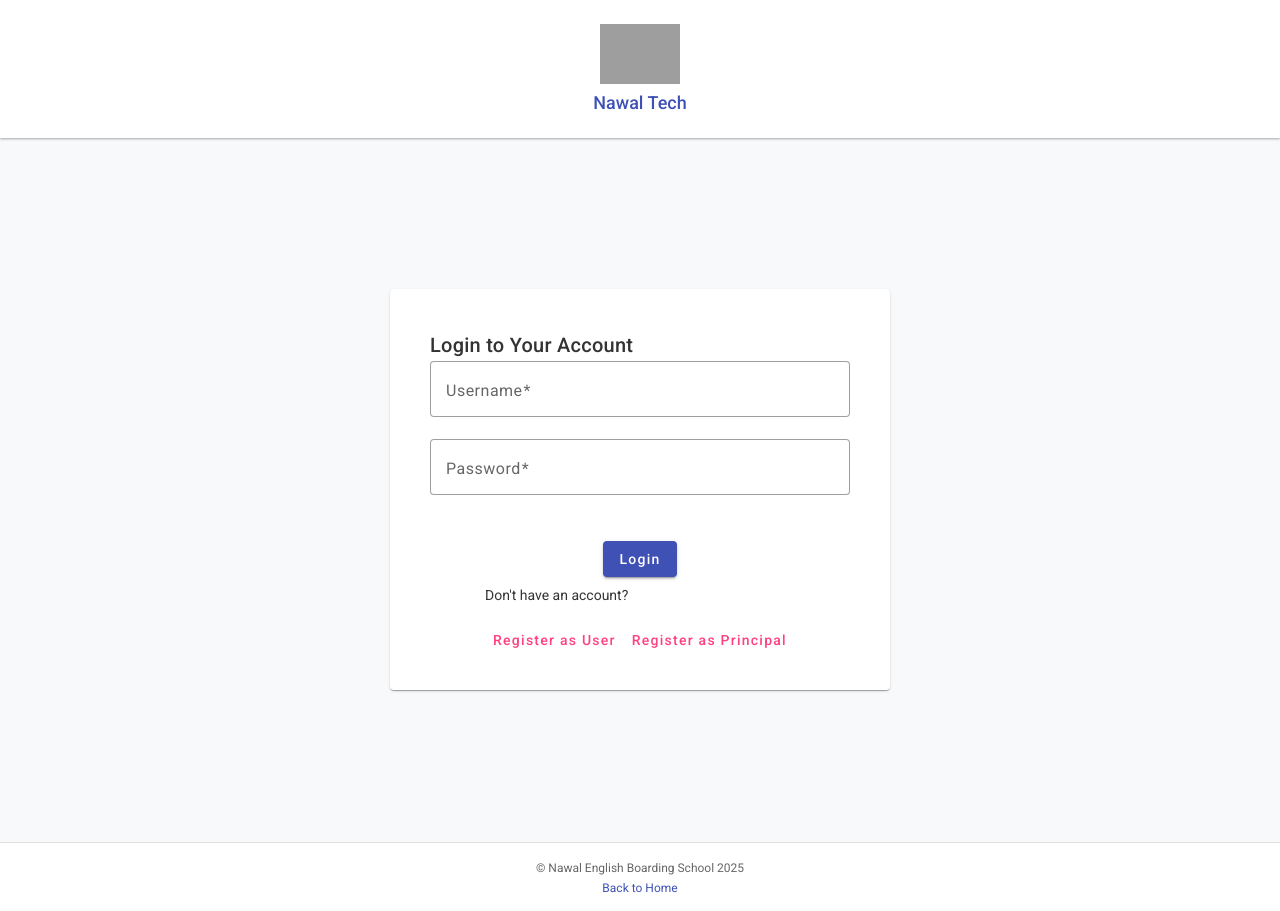
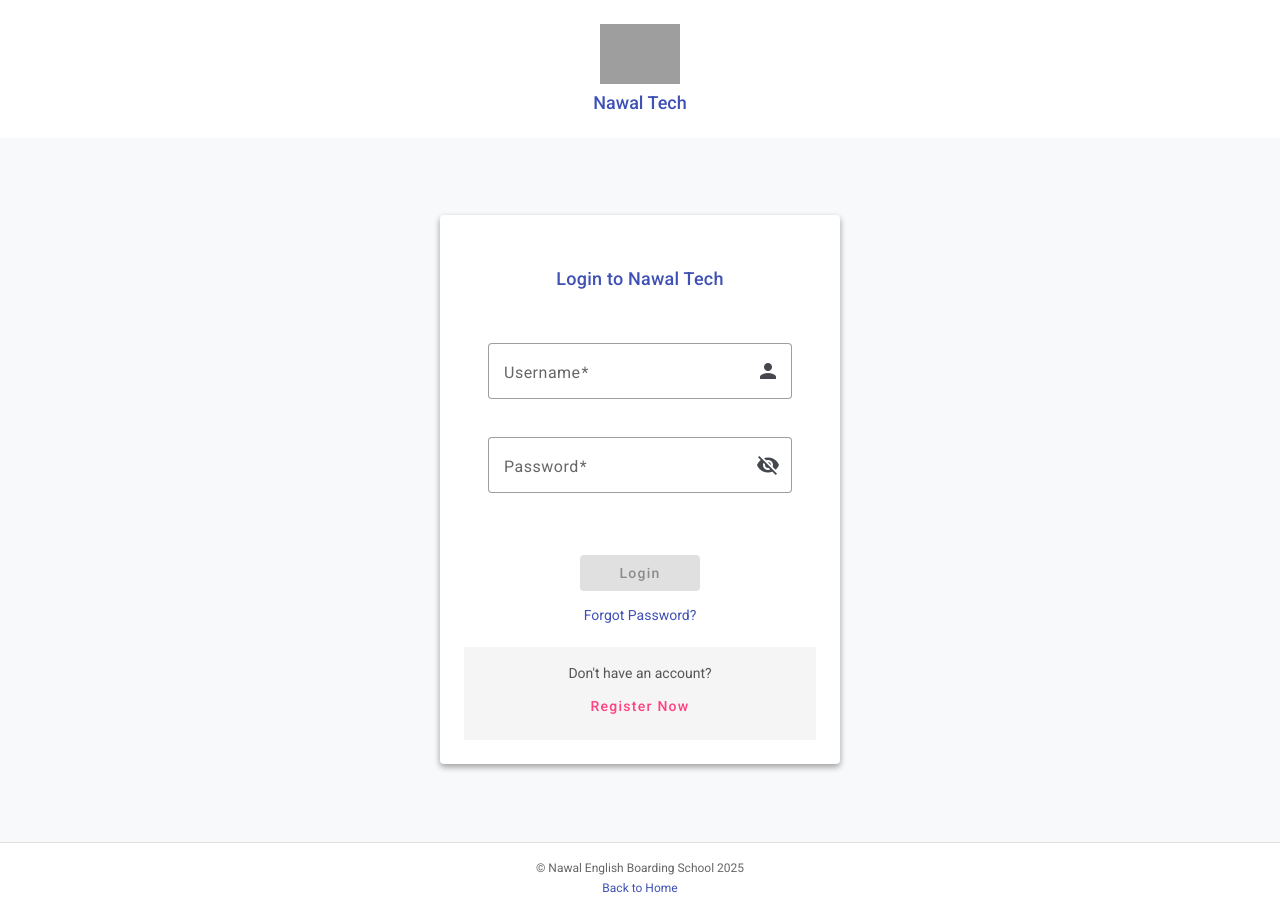
Before and after one commit to school-canvas/school-canvas-web, an Angular app: page /auth/login in a window 1280 px wide. Built offline with nearby package versions, Linux system fonts and the light colour scheme; grey boxes are pictures that could not be loaded.

Commit message:
Updated login component

```diff
--- a/src/app/features/auth/components/login/login.component.css
+++ b/src/app/features/auth/components/login/login.component.css
@@ -0,0 +1,80 @@
+/* src/app/features/auth/components/login/login.component.css */
+
+.login-container {
+    display: flex;
+    justify-content: center;
+    align-items: center;
+    min-height: calc(100vh - 160px);
+    padding: var(--spacing-xl);
+    background-color: #f8f9fa;
+  }
+
+  .login-card {
+    width: 100%;
+    max-width: 400px;
+    box-shadow: var(--shadow-md);
+  }
+
+  mat-card-header {
+    justify-content: center;
+    padding: var(--spacing-lg) 0;
+  }
+
+  mat-card-title {
+    font-size: var(--font-size-large);
+    text-align: center;
+    color: var(--primary-color);
+  }
+
+  mat-card-content {
+    padding: var(--spacing-lg);
+  }
+
+  form {
+    display: flex;
+    flex-direction: column;
+    gap: var(--spacing-md);
+  }
+
+  .full-width {
+    width: 100%;
+  }
+
+  .form-actions {
+    display: flex;
+    justify-content: center;
+    margin-top: var(--spacing-lg);
+  }
+
+  .form-actions button {
+    min-width: 120px;
+    display: flex;
+    align-items: center;
+    justify-content: center;
+  }
+
+  .forgot-password {
+    margin-top: var(--spacing-md);
+    text-align: center;
+  }
+
+  .card-actions {
+    display: flex;
+    flex-direction: column;
+    align-items: center;
+    padding: var(--spacing-md) 0;
+    background-color: #f5f5f5;
+  }
+
+  .card-actions p {
+    margin-bottom: var(--spacing-xs);
+    color: #555;
+  }
+
+  .loading-footer {
+    margin-top: var(--spacing-md);
+  }
+
+  mat-spinner {
+    margin-right: 8px;
+  }
--- a/src/app/features/auth/components/login/login.component.html
+++ b/src/app/features/auth/components/login/login.component.html
@@ -1,40 +1,53 @@
+
+
 <div class="login-container">
   <mat-card class="login-card">
     <mat-card-header>
-      <mat-card-title>Login to Your Account</mat-card-title>
+      <mat-card-title>Login to {{ appConfig.shortName }}</mat-card-title>
     </mat-card-header>
+
     <mat-card-content>
       <form [formGroup]="loginForm" (ngSubmit)="onSubmit()">
         <mat-form-field appearance="outline" class="full-width">
           <mat-label>Username</mat-label>
-          <input matInput formControlName="username" placeholder="Enter your username" required>
-          <mat-error *ngIf="f['username'].errors && f['username'].errors['required']">
+          <input matInput formControlName="username" placeholder="Enter your username">
+          <mat-icon matSuffix>person</mat-icon>
+          <mat-error *ngIf="loginForm.get('username')?.hasError('required')">
             Username is required
           </mat-error>
         </mat-form-field>
 
         <mat-form-field appearance="outline" class="full-width">
           <mat-label>Password</mat-label>
-          <input matInput formControlName="password" type="password" placeholder="Enter your password" required>
-          <mat-error *ngIf="f['password'].errors && f['password'].errors['required']">
+          <input matInput [type]="hidePassword ? 'password' : 'text'" formControlName="password" placeholder="Enter your password">
+          <button type="button" mat-icon-button matSuffix (click)="hidePassword = !hidePassword">
+            <mat-icon>{{ hidePassword ? 'visibility_off' : 'visibility' }}</mat-icon>
+          </button>
+          <mat-error *ngIf="loginForm.get('password')?.hasError('required')">
             Password is required
           </mat-error>
         </mat-form-field>
 
-        <div class="button-container">
-          <button mat-raised-button color="primary" type="submit" [disabled]="loading">
-            <mat-spinner *ngIf="loading" diameter="20" class="spinner"></mat-spinner>
-            <span *ngIf="!loading">Login</span>
+        <div class="form-actions">
+          <button type="submit" mat-raised-button color="primary" [disabled]="loginForm.invalid || isLoading">
+            <mat-spinner diameter="20" *ngIf="isLoading"></mat-spinner>
+            <span *ngIf="!isLoading">Login</span>
           </button>
         </div>
       </form>
+
+      <div class="forgot-password">
+        <a routerLink="/auth/forgot-password">Forgot Password?</a>
+      </div>
     </mat-card-content>
+
     <mat-card-actions class="card-actions">
-      <div class="registration-links">
-        <p>Don't have an account?</p>
-        <a routerLink="/auth/register/user" mat-button color="accent">Register as User</a>
-        <a routerLink="/auth/register/principal" mat-button color="accent">Register as Principal</a>
-      </div>
+      <p>Don't have an account?</p>
+      <a mat-button color="accent" routerLink="/auth/register-user">Register Now</a>
     </mat-card-actions>
+
+    <mat-card-footer *ngIf="isLoading" class="loading-footer">
+      <mat-progress-bar mode="indeterminate"></mat-progress-bar>
+    </mat-card-footer>
   </mat-card>
 </div>
--- a/src/app/features/auth/components/login/login.component.ts
+++ b/src/app/features/auth/components/login/login.component.ts
@@ -5,71 +5,71 @@ import { ActivatedRoute, Router } from '@angular/router'
 import { AuthService } from '../../../../core/services/auth.service'
 import { MatSnackBar } from '@angular/material/snack-bar'
 import { first } from 'rxjs'
+import { ApplicationConfig } from '../../../../../application-config'
 
 @Component({
   selector: 'app-login',
   imports: [SharedModule],
-  providers : [AuthService],
+  providers: [AuthService],
   templateUrl: './login.component.html',
   styleUrl: './login.component.css',
 })
 export class LoginComponent implements OnInit {
   loginForm!: FormGroup
-  loading = false
-  submitted = false
-  error = ''
-  returnUrl: string = '/dashboard'
+  isLoading = false
+  hidePassword : boolean = true
+  redirectUrl: string | null = null
+  appConfig = ApplicationConfig
 
   constructor(
     private formBuilder: FormBuilder,
     private route: ActivatedRoute,
     private router: Router,
     private authService: AuthService,
-    private snackBar : MatSnackBar
+    private snackBar: MatSnackBar,
   ) {}
 
   ngOnInit(): void {
-    this.loginForm = this.formBuilder.group({
-      username: ['',Validators.required],
-      password: ['',Validators.required]
-    });
+    this.initForm()
 
-    //Get return url from route parameters or default to /dashboard
-    this.returnUrl = this.route.snapshot.queryParams['returnUrl'] || '/dashboard';
-
-    //Redirect if already logged in
-    if(this.authService.isLoggedIn()){
-      this.router.navigate([this.returnUrl]);
-    }
+    this.redirectUrl =
+      this.route.snapshot.queryParams['redirectTo'] || '/dashboard'
   }
 
-  get f(){
-    return this.loginForm.controls;
+  private initForm() {
+    this.loginForm = this.formBuilder.group({
+      username: ['', [Validators.required, Validators.minLength(3)]],
+      password: ['', [Validators.required, Validators.minLength(6)]],
+    })
+  }
+
+  get f() {
+    return this.loginForm.controls
   }
 
   onSubmit(): void {
-    this.submitted = true;
-    if(this.loginForm.invalid){
-      return;
+    if (this.loginForm.invalid) {
+      return
     }
-    this.loading = true;
-    this.authService.login({
-      username : this.f['username'].value,
-      password : this.f['password'].value
-    }).pipe(first())
-    .subscribe({
+
+    this.isLoading = true
+
+    this.authService.login(this.loginForm.value).subscribe({
       next: () => {
-        this.router.navigate([this.returnUrl]);
+        this.isLoading = false
+        this.router.navigateByUrl(this.redirectUrl || '/dashboard')
       },
-      error : error => {
-        this.error = error.error?.message || 'Invalid Credentials';
-        this.snackBar.open(this.error, 'Close', {
-          duration : 5000,
-          horizontalPosition: 'center',
-          verticalPosition: 'bottom'
-        });
-        this.loading = false;
-      }
+      error: (error) => {
+        this.isLoading = false
+        this.snackBar.open(
+          error.message || 'Login failed. Please check your credentials.',
+          'Close',
+          {
+            duration: 5000,
+            panelClass: ['error-snackbar'],
+          },
+        )
+      },
     })
   }
 }
--- a/src/app/shared/material.module.ts
+++ b/src/app/shared/material.module.ts
@@ -8,6 +8,7 @@ import { MatToolbarModule } from '@angular/material/toolbar';
 import { MatProgressSpinnerModule } from '@angular/material/progress-spinner';
 import { MatCheckboxModule } from '@angular/material/checkbox';
 import { MatSelectModule } from '@angular/material/select';
+import { MatProgressBarModule } from '@angular/material/progress-bar';
 
 
 @NgModule({
@@ -25,6 +26,7 @@ import { MatSelectModule } from '@angular/material/select';
     MatProgressSpinnerModule,
     MatCheckboxModule,
     MatSelectModule,
+    MatProgressBarModule,
   ]
 })
 export class MaterialModule { }
```
Also changed, not shown: src/app/layouts/layouts.module.ts (+14 -2 lines).
